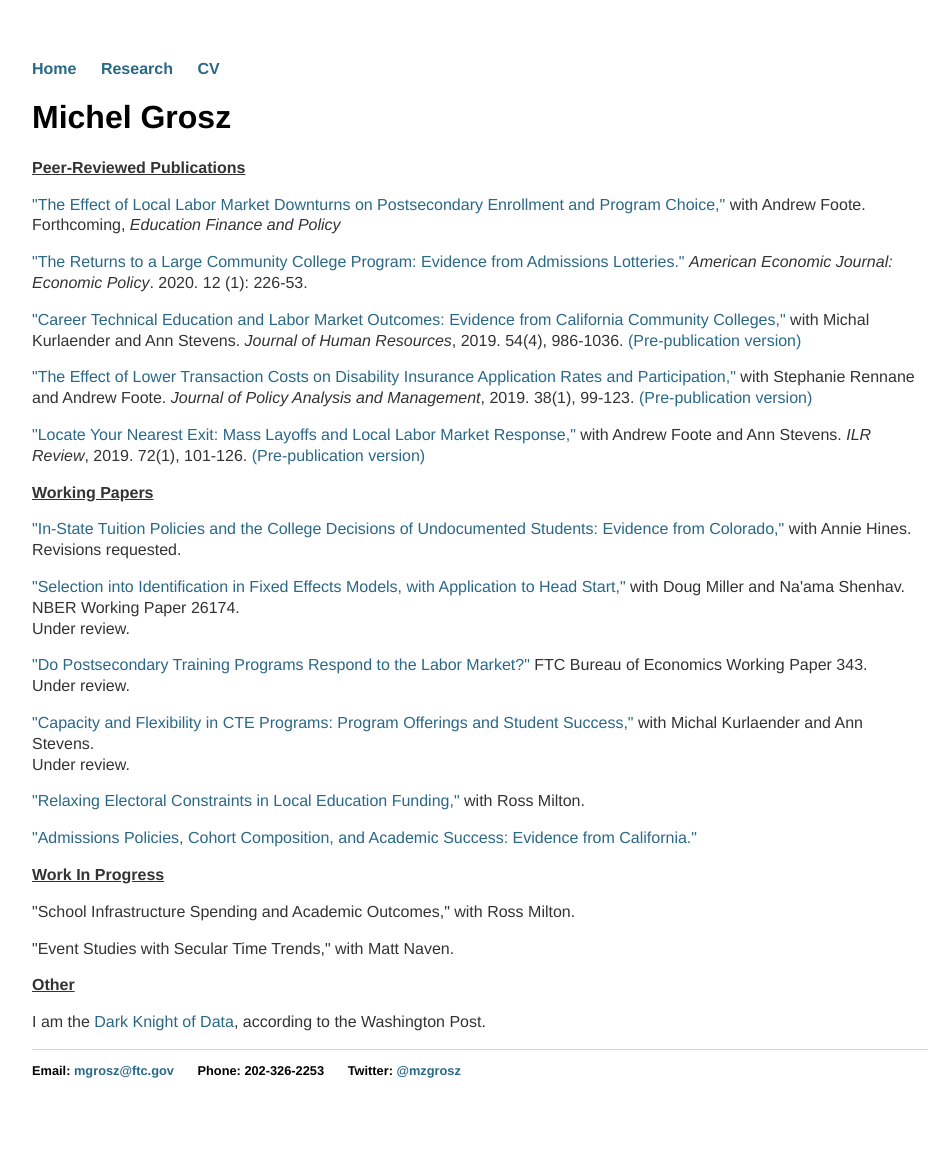
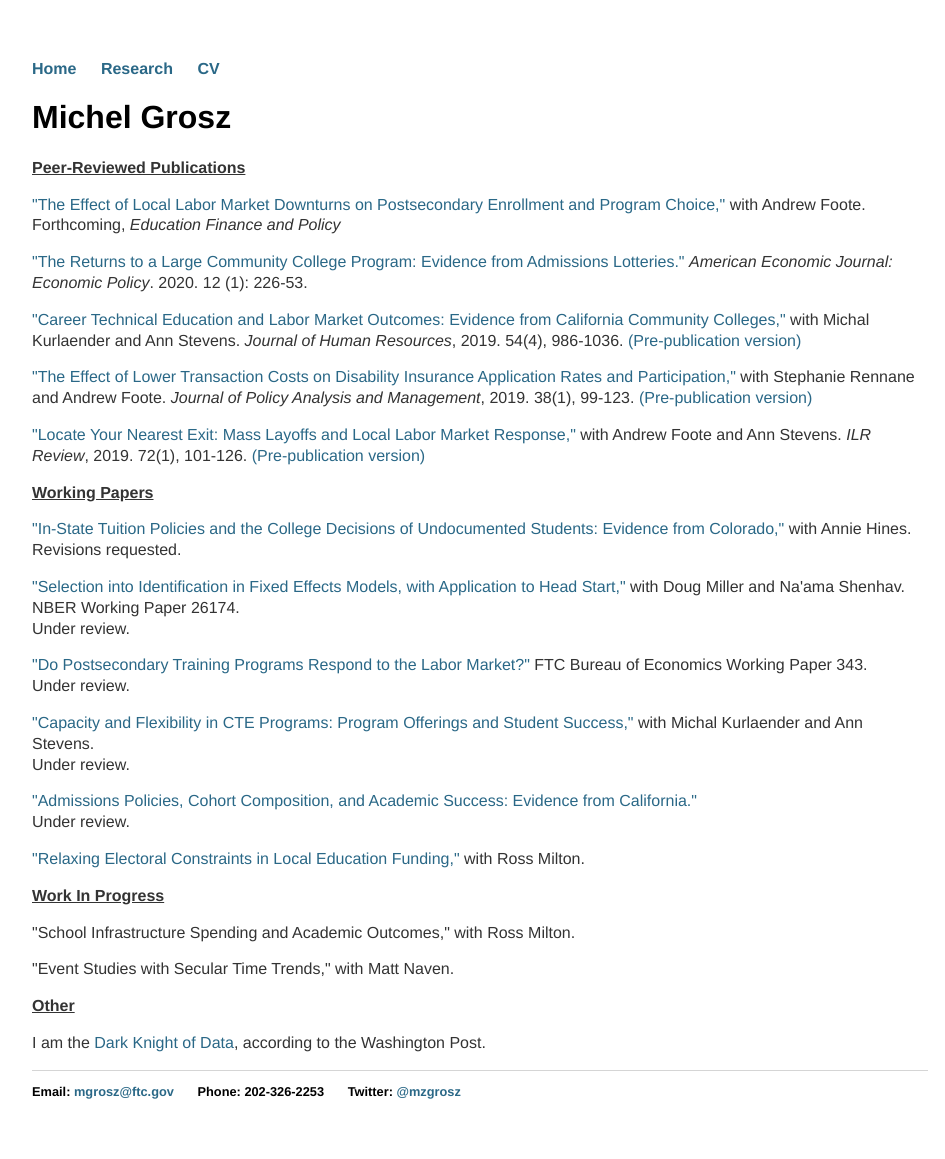
Before and after one commit to mzgrosz/mzgrosz.github.io, a Jekyll site: the page built from research/index.html, in a window 1280 px wide. Shown: the whole page, without its empty margins (160-1105 px from the left). Built offline with Jekyll 4.4.1, drawn with Linux system fonts in a browser that asks for light colours; before the commit the page ends 1138 px from its top, so only the background shows below that.

Commit message:
Update index.html

```diff
--- a/research/index.html
+++ b/research/index.html
@@ -66,9 +66,13 @@ title: Michel Grosz
 <p><a href="https://mzgrosz.github.io/research/capacity_gks_full_200306.pdf">&quot;Capacity and Flexibility in CTE Programs: Program Offerings and Student Success,&quot;</a> with Michal Kurlaender and Ann Stevens.<br>
 	Under review.<br>
 	</p>
+
+<p><a href="https://aefpweb.org/sites/default/files/webform/grosz_adnlott_200309.pdf">&quot;Admissions Policies, Cohort Composition, and Academic Success: Evidence from California.&quot;</a><br>
+	Under review.<br>
+</p>
+
 <p><a href="https://mzgrosz.github.io/research/gm_elecconstr_200306.pdf">&quot;Relaxing Electoral Constraints in Local Education Funding,&quot;</a> with Ross Milton.</p>
 
-<p><a href="https://aefpweb.org/sites/default/files/webform/grosz_adnlott_200309.pdf">&quot;Admissions Policies, Cohort Composition, and Academic Success: Evidence from California.&quot;</a></p>
 
 
 <p><b><u>Work In Progress</u></b></p>
```
